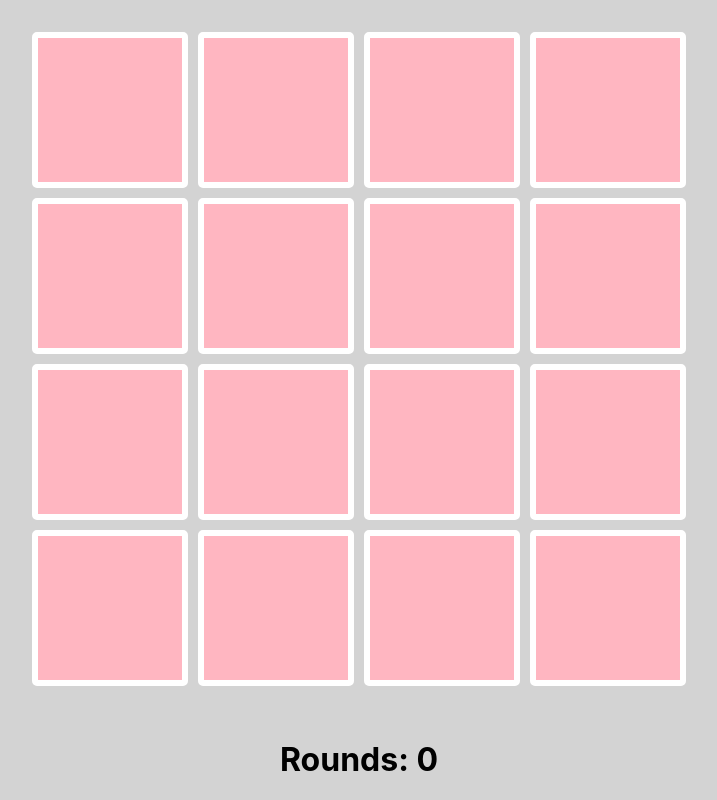
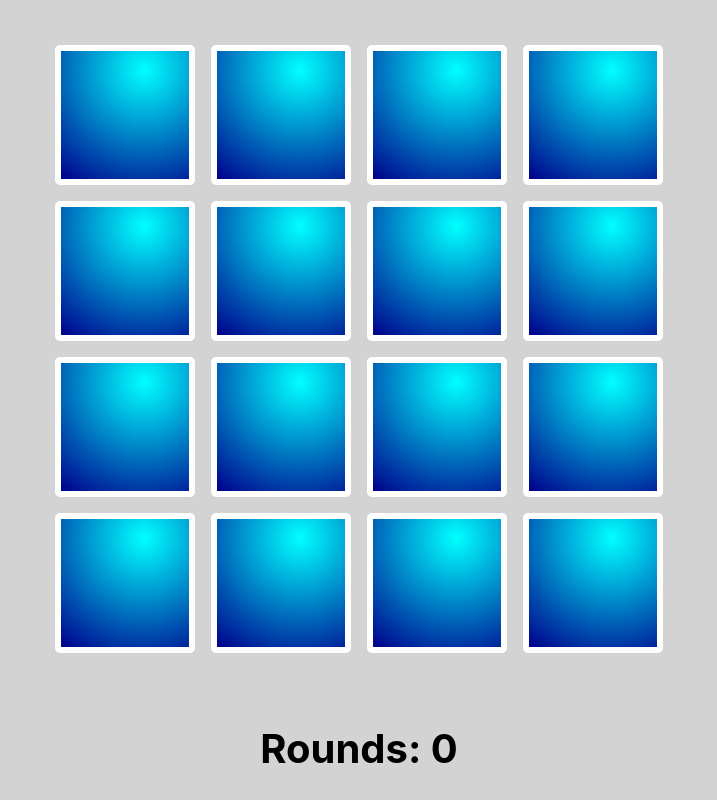
Before and after one commit to cxp723/tiles-game, a React (Create React App) app: page / in a window 1280 px wide. Shown: the whole page, without its empty margins (281-998 px from the left). Built offline with nearby package versions, Linux system fonts and the light colour scheme.

Commit message:
Logic is considered in container component. Reducer is clean function. Final version

```diff
--- a/package.json
+++ b/package.json
@@ -8,6 +8,7 @@
     "@testing-library/user-event": "^12.1.10",
     "classnames": "^2.2.6",
     "react": "^17.0.1",
+    "react-app-polyfill": "^2.0.0",
     "react-dom": "^17.0.1",
     "react-redux": "^7.2.2",
     "react-scripts": "4.0.0",
--- a/public/index.html
+++ b/public/index.html
@@ -24,7 +24,7 @@
       work correctly both with client-side routing and a non-root public URL.
       Learn how to configure a non-root public URL by running `npm run build`.
     -->
-    <title>React App</title>
+    <title>Tiles game</title>
   </head>
   <body>
     <noscript>You need to enable JavaScript to run this app.</noscript>
--- a/src/App.css
+++ b/src/App.css
@@ -1,6 +1,6 @@
 .App {
-  width: 100vw;
-  height: 100vh;
+  min-width: 100vw;
+  min-height: 100vh;
   text-align: center;
   background-color: lightgrey;
   display: flex;
--- a/src/components/TilesGame/Card/Card.module.css
+++ b/src/components/TilesGame/Card/Card.module.css
@@ -11,15 +11,15 @@
 }
 .card {
     position: relative;
-    height: 18vh;
-    width: 18vh;
+    height: 16vh;
+    width: 16vh;
     border: 6px solid white;
     border-radius: 5px;
     transition: .5s ease-in;
     transform-style: preserve-3d;
 }
 .cardBack {
-    background-color: lightpink;
+    background: radial-gradient(circle at 65% 15%, aqua, darkblue);
     z-index: 2;
 }
 .cardContent, .cardBack {
--- a/src/components/TilesGame/Modal/Modal.jsx
+++ b/src/components/TilesGame/Modal/Modal.jsx
@@ -5,7 +5,7 @@ import classes from './Modal.module.css';
 const Modal = ({initializeGame, movesCount}) => (
     <div className={classes.wrapper}>
         <div className={classes.modalWindow}>
-            <h1>Congratulations, you won in {movesCount} rounds!</h1>
+            <h1 className={classes.congratulation}>Congratulations, you won in {movesCount} rounds!</h1>
             <button className={classes.button} onClick={()=> {initializeGame()}}>Play again</button>
         </div>
     </div>
--- a/src/components/TilesGame/Modal/Modal.module.css
+++ b/src/components/TilesGame/Modal/Modal.module.css
@@ -17,6 +17,9 @@
     background-color: white;
     padding: 20px;
 }
+.congratulation {
+    font-size: 5vh;
+}
 .button {
     margin: 0 10%;
     background-color: yellowgreen;
--- a/src/components/TilesGame/TilesGame.jsx
+++ b/src/components/TilesGame/TilesGame.jsx
@@ -2,18 +2,18 @@ import Card from "./Card/Card";
 import classes from './TilesGame.module.css'
 import Modal from './Modal/Modal';
 
-const TilesGame = ({cards, openCard, movesCount, gameIsFinished, initializeGame}) => {
-    let cardItems = cards.map(card => <Card {...card} openCard={openCard}/>)
+//This is clean presentational component, that gets props and returns JSX
+//Modal Window is showed, if game was finished
 
-    return (
+const TilesGame = ({cards, openCard, movesCount, gameIsFinished, initializeGame}) => (
         <>
             <div className={classes.cardField}>
-                {cardItems}
+                {cards.map(card => <Card key={card.id} {...card} openCard={openCard}/>)}
             </div>
-            <h1>Rounds: {movesCount}</h1>
+            <h1 className={classes.roundsMessage}>Rounds: {movesCount}</h1>
             {gameIsFinished && <Modal initializeGame={initializeGame} movesCount={movesCount}/>}
         </>
     )
-}
+
 
 export default TilesGame;
--- a/src/components/TilesGame/TilesGame.module.css
+++ b/src/components/TilesGame/TilesGame.module.css
@@ -1,6 +1,9 @@
 .cardField {
     display: grid;
     grid-template-columns: 1fr 1fr 1fr 1fr;
-    gap: 10px;
+    gap: 2vh;
     margin: auto;
 }
+.roundsMessage {
+    font-size: 5vh;
+}
--- a/src/components/TilesGame/TilesGameContainer.js
+++ b/src/components/TilesGame/TilesGameContainer.js
@@ -1,32 +1,80 @@
 import React from 'react';
 import { connect } from 'react-redux';
-import {initializeGame, openCard, handleMove} from '../../redux/tile-game-reducer'
+import { getRandomElements, shuffleArr } from '../../common/array-handlers';
+import { initializeGame, setCardOpened, setCardsSolved, setCardsClosed, roundFinished, finishTheGame } from '../../redux/tile-game-reducer'
 import TilesGame from './TilesGame';
 
+//This container component connects our UI of Tiles Game to Redux store and processing whole game logic to keep our presentational component clean
+//This component can be refactored to Functional component with useState and useEffect hooks
+//If needed all logical methods can be moved to separated modules
 
 class TilesGameContainer extends React.Component {
-    componentDidMount () {
-        this.props.initializeGame();
+    constructor(props) {
+        super(props)
+        this.state = {
+            firstCard: null,//This local state is needed to store temporary data about selected cards. This data also can be stored in global Redux store
+            secondCard: null
+        }
     }
-    componentDidUpdate () {
-        this.props.moveIsDone && setTimeout(()=>{this.props.handleMove()}, 500);
+    prepareCards = () => {
+        let cardsContent = getRandomElements(this.props.fieldHeight * this.props.fieldWidth / 2, this.props.cardsImages); //Choosing random pictures
+        cardsContent = shuffleArr(cardsContent.concat(cardsContent));
+        let cardsForGame = [];//Creating an array of cards for the game with random pictures
+        for (let i = 0; i < cardsContent.length; i++) {
+            cardsForGame.push({ content: cardsContent[i], id: i, opened: false, solved: false })
+        }
+        this.props.initializeGame(cardsForGame);
     }
-    render () {
+    handleRound = () => {//Logic, that is provided when second picture was picked
+        if (this.props.cards[this.state.firstCard].content === this.props.cards[this.state.secondCard].content) {
+            this.props.setCardsSolved(this.state.firstCard, this.state.secondCard);
+            this.setState({ firstCard: null, secondCard: null });
+            this.props.roundFinished(true)
+        } else {
+            this.props.roundFinished(false);
+            this.props.setCardsClosed(this.state.firstCard, this.state.secondCard);
+            this.setState({ firstCard: null, secondCard: null });
+        }
+    }
+    openCard = (cardId) => {
+        if (this.state.firstCard === null) {
+            this.setState({ firstCard: cardId });
+            this.props.setCardOpened(cardId);
+        } else {
+            if (this.state.secondCard === null && cardId !== this.state.firstCard) {
+                this.setState({ secondCard: cardId });
+                this.props.setCardOpened(cardId);
+                setTimeout(() => { this.handleRound() }, 700)//Delay of round processing can be changed here
+            }
+        }
+    }
+
+    componentDidMount() {
+        this.prepareCards();
+    }
+    componentDidUpdate(prevProps) {
+        (prevProps.cardsSolved !== this.props.cardsSolved) && (this.props.cardsSolved === this.props.cards.length)
+        && this.props.finishTheGame() // Checking if all cards were solved
+    }
+    render() {
         return (
-            <TilesGame
-            cards={this.props.cards}
-            openCard={this.props.openCard}
-            movesCount={this.props.movesCount}
-            gameIsFinished={this.props.gameIsFinished}
-            initializeGame={this.props.initializeGame}/>
+                <TilesGame
+                    cards={this.props.cards}
+                    openCard={this.openCard}
+                    movesCount={this.props.movesCount}
+                    gameIsFinished={this.props.gameIsFinished}
+                    initializeGame={this.prepareCards} />
         )
     }
 }
 const mapStateToProps = (state) => ({
     cards: state.tiles.cards,
-    moveIsDone: state.tiles.moveIsDone,
+    cardsSolved: state.tiles.cardsSolved,
     movesCount: state.tiles.movesCount,
-    gameIsFinished: state.tiles.gameIsFinished
+    gameIsFinished: state.tiles.gameIsFinished,
+    fieldHeight: state.tiles.fieldHeight,
+    fieldWidth: state.tiles.fieldWidth,
+    cardsImages: state.tiles.cardsImages
 })
-const mapDispatchToProps = {initializeGame, openCard, handleMove}
+const mapDispatchToProps = { initializeGame, setCardOpened, setCardsSolved, setCardsClosed, finishTheGame, roundFinished }
 export default connect(mapStateToProps, mapDispatchToProps)(TilesGameContainer)
--- a/src/redux/tile-game-reducer.js
+++ b/src/redux/tile-game-reducer.js
@@ -1,62 +1,53 @@
-import { getRandomElements } from "../common/array-handlers";
-import { shuffleArr } from './../common/array-handlers';
-
 const initialState = {
-    cardsImages: [0x1F43F, 0x1F42E, 0x1F42A, 0x1F428, 0x1F998, 0x1F408, 0x1F437, 0x1F439,
-        0x1F43C, 0x1F986, 0x1F425, 0x1F438, 0x1F419, 0x1FAB2, 0x1F41D, 0x1F41E],
-    fieldWidth: 4,
+    cardsImages: [ 0x1F42E, 0x1F42A, 0x1F428, 0x1F998, 0x1F408, 0x1F437, 0x1F439,
+        0x1F43C, 0x1F986, 0x1F425, 0x1F438, 0x1F419, 0x1F41D, 0x1F41E], // Here are some hardcoded emojis. We can use any images, colors and etc.
+    fieldWidth: 4, //Here we can customize the size of our field, for example adding dropdown menu with difficulty levels to UI
     fieldHeight: 4,
     cards: [],
-    firstCard: null,
-    secondCard: null,
-    moveIsDone: false,
     movesCount: null,
     cardsSolved: 0,
     gameIsFinished: false
 }
 
+//Action creators:
 const INITIALIZE_GAME = 'INITIALIZE_GAME';
-export const initializeGame = () => ({type: INITIALIZE_GAME})
+export const initializeGame = (cardsForGame) => ({type: INITIALIZE_GAME, cardsForGame})
 
 const OPEN_CARD = 'OPEN_CARD';
 export const openCard = (cardId) => ({type: OPEN_CARD, cardId})
 
-const HANDLE_MOVE = 'HANDLE_MOVE';
-export const handleMove = () => ({type: HANDLE_MOVE})
+const FINISH_THE_GAME = 'FINISH_THE_GAME';
+export const finishTheGame = () => ({type: FINISH_THE_GAME})
+
+const SET_CARD_OPENED = 'SET_CARD_OPENED';
+export const setCardOpened = (cardId) => ({type: SET_CARD_OPENED, cardId})
+
+const SET_CARDS_SOLVED = 'SET_CARDS_SOLVED';
+export const setCardsSolved = (firstCard, secondCard) => ({type: SET_CARDS_SOLVED, firstCard, secondCard})
+
+const SET_CARDS_CLOSED = 'SET_CARDS_CLOSED';
+export const setCardsClosed = (firstCard, secondCard) => ({type: SET_CARDS_CLOSED, firstCard, secondCard})
+
+const ROUND_FINISHED = 'ROUND_FINISHED';
+export const roundFinished = (guesed) => ({type: ROUND_FINISHED, guesed})
 
 export const gameReducer = (state = initialState, action) => {
     switch (action.type) {
         case INITIALIZE_GAME :
-            let cardsContent = getRandomElements(state.fieldHeight*state.fieldWidth/2, state.cardsImages); //Choosing random pictures
-            cardsContent = shuffleArr(cardsContent.concat(cardsContent));
-            let cardsForGame = [];
-            for (let i = 0; i <cardsContent.length; i++) {
-                cardsForGame.push({content: cardsContent[i], id: i, opened: false, solved: false})
-            }
-            return {...state, cards: cardsForGame, movesCount: 0, cardsSolved: 0, gameIsFinished: false}
-        case OPEN_CARD :
-            if (state.firstCard === null) {
+            return {...state, cards: action.cardsForGame, movesCount: 0, cardsSolved: 0, gameIsFinished: false}
+        case SET_CARD_OPENED :
             return {...state,
-            cards: state.cards.map(card => card.id === action.cardId ? {...card, opened: true} : card),
-            firstCard: action.cardId};
-            } else {
-                if (state.secondCard === null && action.cardId !== state.firstCard) {
-                return {...state,
-                    cards: state.cards.map(card => card.id === action.cardId ? {...card, opened: true} : card),
-                    secondCard: action.cardId,
-                    moveIsDone: true};
-                } else return state
-            }
-        case HANDLE_MOVE :
-            return state.cards[state.firstCard].content === state.cards[state.secondCard].content ?
-            {...state, cards: state.cards.map(card => (card.id === state.firstCard || card.id === state.secondCard) ? {...card, solved: true} : card),
-            moveIsDone: false,
-            firstCard: null,
-            secondCard: null,
-            movesCount: state.movesCount + 1,
-            cardsSolved: state.cardsSolved + 2,
-            gameIsFinished: state.cardsSolved === state.cards.length - 2 && true} :
-            {...state, cards: state.cards.map(card => ({...card, opened: false})), moveIsDone: false, firstCard: null, secondCard: null,  movesCount: state.movesCount + 1}
+                cards: state.cards.map(card => card.id === action.cardId ? {...card, opened: true} : card)}
+        case FINISH_THE_GAME :
+            return {...state, gameIsFinished: true, cards: state.cards.map(card => ({...card, opened: false}))}
+        case SET_CARDS_SOLVED :
+            return {...state,
+                cards: state.cards.map(card => (card.id === action.firstCard || card.id === action.secondCard) ? {...card, solved: true} : card)}
+        case SET_CARDS_CLOSED :
+            return {...state,
+                cards: state.cards.map(card => (card.id === action.firstCard || card.id === action.secondCard) ? {...card, opened: false} : card)}
+        case ROUND_FINISHED :
+            return action.guesed ? {...state, movesCount: state.movesCount + 1, cardsSolved: state.cardsSolved + 2} : {...state, movesCount: state.movesCount + 1}
         default: return state
     }
 }
```
Also changed, not shown: src/components/TilesGame/Card/Card.jsx (+5 -7 lines).
